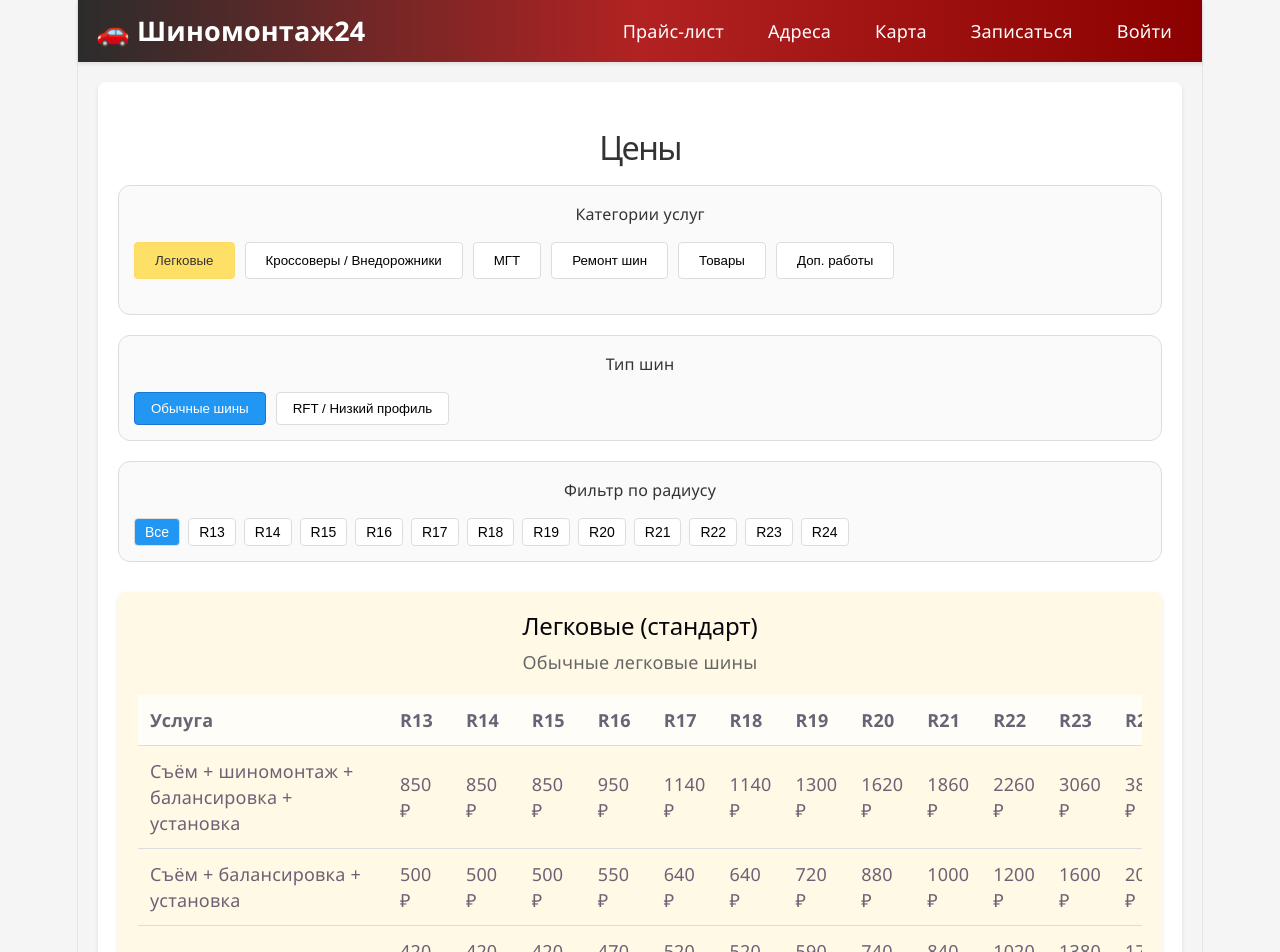
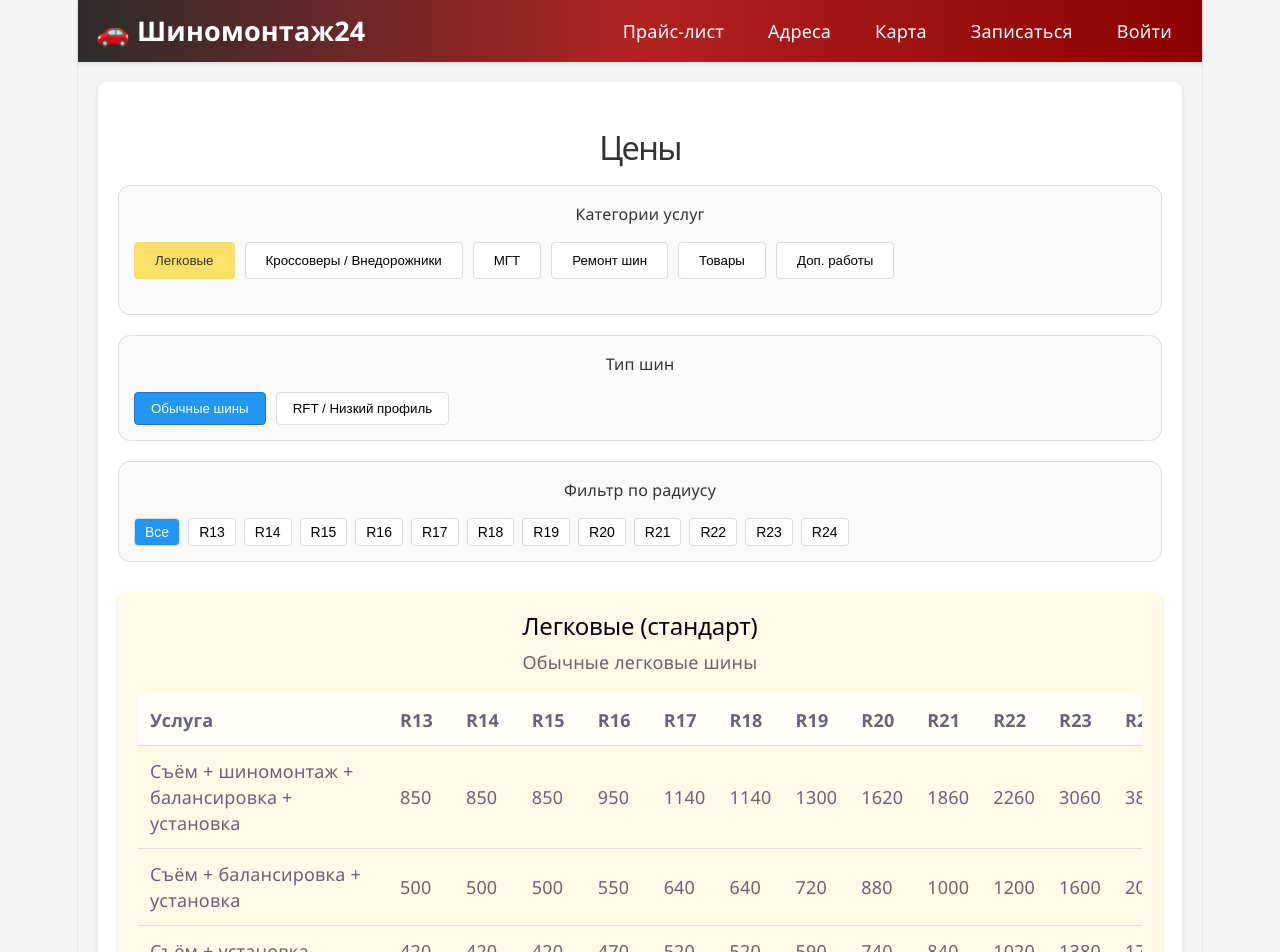
Before and after one commit to michatl-dev-droid/shinomontazh-app, a React (Vite) app in the folder client/: page / in a window 1280 px wide. Shown: the top 952 px of the page. Built offline with nearby package versions, Linux system fonts and the light colour scheme.

Commit message:
Remove currency symbol from price list

```diff
--- a/client/src/components/SimplePriceTable.jsx
+++ b/client/src/components/SimplePriceTable.jsx
@@ -14,7 +14,7 @@ const SimplePriceTable = ({ data, title }) => {
           {data.services.map((service, idx) => (
             <tr key={idx}>
               <td>{service.name}</td>
-              <td>{service.price !== null ? `${service.price} ₽` : '—'}</td>
+              <td>{service.price !== null ? service.price : '—'}</td>
             </tr>
           ))}
         </tbody>
--- a/client/src/components/TirePriceTable.jsx
+++ b/client/src/components/TirePriceTable.jsx
@@ -21,7 +21,7 @@ const TirePriceTable = ({ data, filteredRadiuses }) => {
                 <td>{service.name}</td>
                 {filteredRadiuses.map((radius, i) => {
                   const idx = data.radiuses.indexOf(radius);
-                  return <td key={i}>{service.prices[idx] !== null ? `${service.prices[idx]} ₽` : '—'}</td>;
+                  return <td key={i}>{service.prices[idx] !== null ? service.prices[idx] : '—'}</td>;
                 })}
               </tr>
             ))}
```
